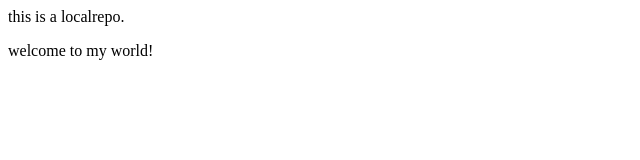
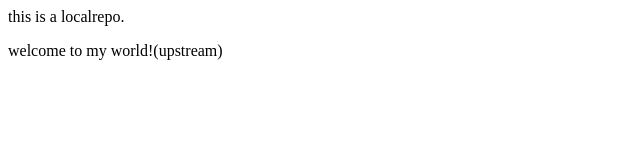
Before and after one commit to chaman2708/localrepo, a plain HTML site: page index.html in a window 1280 px wide. Shown: the full height of the page, 0-640 px from the left. Drawn offline with Linux system fonts and the light colour scheme.

Commit message:
add upstream

```diff
--- a/index.html
+++ b/index.html
@@ -1,2 +1,2 @@
 <p>this is a localrepo. </p>
-<p>welcome to my world! </p>
+<p>welcome to my world!(upstream) </p>
```
